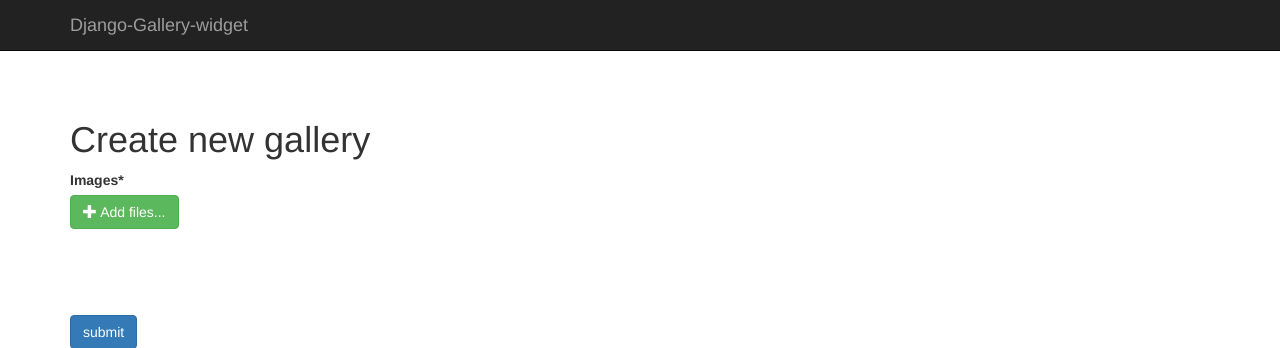
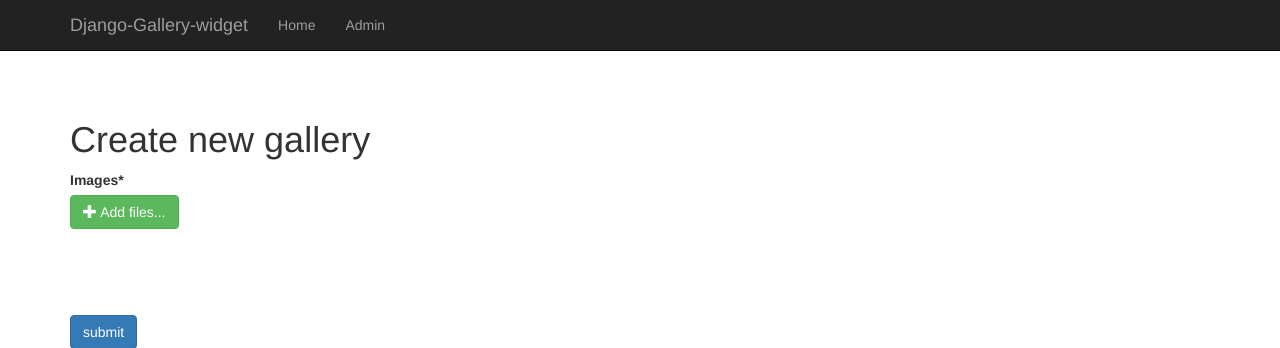
Before and after one commit to dzhuang/django-galleryfield, a Django app: page / in a window 1280 px wide. Shown: the top 348 px of the page. Run offline with Django 3.2, Linux system fonts and the light colour scheme; some libraries are stand-ins or nearby versions.

Commit message:
Added admin in page head.

```diff
--- a/demo/templates/base.html
+++ b/demo/templates/base.html
@@ -23,6 +23,12 @@
     <div class="container">
         <div class="navbar-header">
             <a class="navbar-brand" href="https://github.com/dzhuang/django-gallery-widget">Django-Gallery-widget</a>
+            <ul class="nav navbar-nav">
+                <li><a  href="/">{% trans "Home" %}</a></li>
+            </ul>
+            <ul class="nav navbar-nav navbar-right">
+                <li><a href="{% url 'admin:index' %}" target="_blank">{% trans "Admin" %}</a></li>
+            </ul>
         </div>
     </div>
 </div>
```
